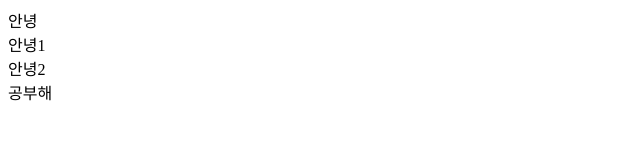
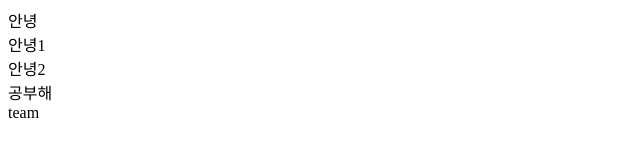
Before and after one commit to zkdhwlsaltn/testing, a plain HTML site: page index.html in a window 1280 px wide. Shown: the full height of the page, 0-640 px from the left. Drawn offline with Linux system fonts and the light colour scheme.

Commit message:
테스트2

```diff
--- a/index.html
+++ b/index.html
@@ -5,5 +5,6 @@
 		<div>안녕1</div>
 		<div>안녕2</div>
 		<div>공부해</div>
+		<div>team</div>
 	</body>
 </html>
```
